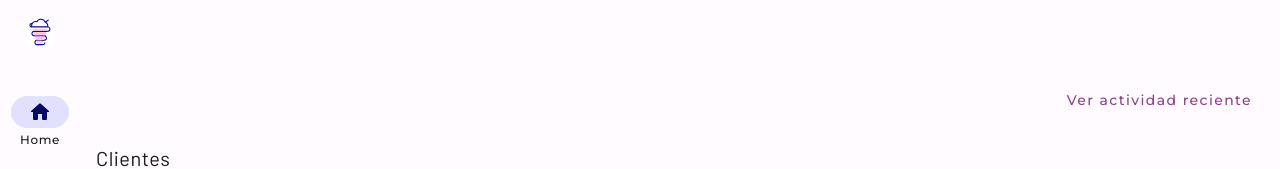
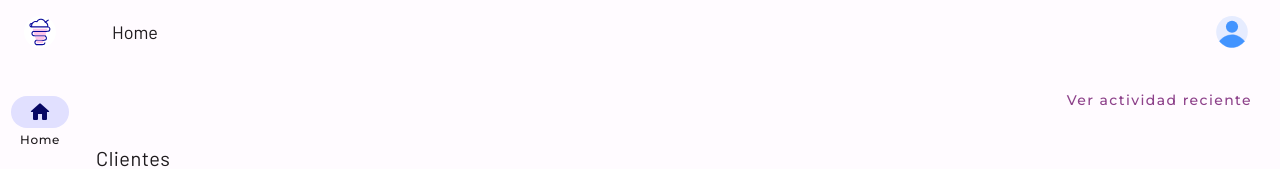
Before and after one commit to hamilton-i7/sweeties_admin_web, a Next.js app in the folder sweeties_admin_frontend/: page / in a window 1280 px wide. Shown: the top 169 px of the page. Built offline with nearby package versions, Linux system fonts and the light colour scheme.

Commit message:
Refactor NavBar to have a Toolbar component

```diff
--- a/sweeties_admin_frontend/components/common/MainLayout.tsx
+++ b/sweeties_admin_frontend/components/common/MainLayout.tsx
@@ -5,6 +5,7 @@ import { useMediaQuery } from '@/utils/media-query'
 import NavigationRail from './NavigationRail'
 import SideBarWithNav from './SideBarWithNav'
 import React from 'react'
+import MainToolbar from './navbar/MainToolbar'
 
 type MainLayoutProps = {
   children: React.ReactNode
@@ -15,8 +16,9 @@ export default function MainLayout({ children }: MainLayoutProps) {
 
   return isMediumScreen ? (
     <>
+      <MainToolbar title='Home' className='md:pl-28' />
       <NavigationRail />
-      <main className='pl-20'>{children}</main>
+      <main className='ml-20'>{children}</main>
     </>
   ) : (
     <>
--- a/sweeties_admin_frontend/components/common/NavBar.tsx
+++ /dev/null
@@ -1,26 +0,0 @@
-import 'material-icons/iconfont/round.css'
-import IconButton from './button/IconButton'
-import Image from 'next/image'
-import avatar from '../../public/avatar.svg'
-import 'material-icons/iconfont/round.css'
-
-type NavBarProps = {
-  title: string
-  onMenuClick?: React.MouseEventHandler<HTMLButtonElement>
-}
-
-export default function NavBar({ title, onMenuClick }: NavBarProps) {
-  return (
-    <nav className='flex items-center h-16 w-full pr-4 pl-1 fixed top-0 left-0'>
-      <IconButton className='mr-4' onClick={onMenuClick}>
-        <span className='material-icons-round'>menu</span>
-      </IconButton>
-      <h1 className='title-l flex-1 mr-3'>{title}</h1>
-      <Image
-        src={avatar}
-        alt='Avatar de usuario'
-        className='w-[2rem] h-[2rem]'
-      />
-    </nav>
-  )
-}
--- /dev/null
+++ b/sweeties_admin_frontend/components/common/navbar/MainToolbar.tsx
@@ -0,0 +1,17 @@
+import Image from 'next/image'
+import Toolbar from './Toolbar'
+import avatar from '@/public/avatar.svg'
+import { USER_IMAGE } from '@/utils/constants'
+
+type MainNavProps = {
+  title: string
+  className?: string
+}
+
+export default function MainToolbar({ title, className }: MainNavProps) {
+  return (
+    <Toolbar title={title} className={`px-4 md:px-8 ${className}`}>
+      <Image src={avatar} alt={USER_IMAGE} className='w-8 h-8' />
+    </Toolbar>
+  )
+}
--- /dev/null
+++ b/sweeties_admin_frontend/components/common/navbar/Toolbar.tsx
@@ -0,0 +1,19 @@
+import 'material-icons/iconfont/round.css'
+import 'material-icons/iconfont/round.css'
+
+type NavBarProps = {
+  title: string
+  className?: string
+  children: React.ReactNode
+}
+
+export default function Toolbar({ title, className, children }: NavBarProps) {
+  return (
+    <header
+      className={`w-full h-16 fixed top-0 left-0 flex items-center ${className}`}
+    >
+      <h1 className='title-l flex-1 mr-3'>{title}</h1>
+      <div className='flex gap-x-3 items-center'>{children}</div>
+    </header>
+  )
+}
--- a/sweeties_admin_frontend/utils/constants.ts
+++ b/sweeties_admin_frontend/utils/constants.ts
@@ -14,3 +14,5 @@ export const OTHER_OPTIONS = 'Otras opciones'
 
 // BREAKPOINTS
 export const MD_SCREEN_PX = 768
+
+export const USER_IMAGE = 'Imagen de usuario'
```
Also changed, not shown: sweeties_admin_frontend/app/globals.css (line endings or trailing spaces).
